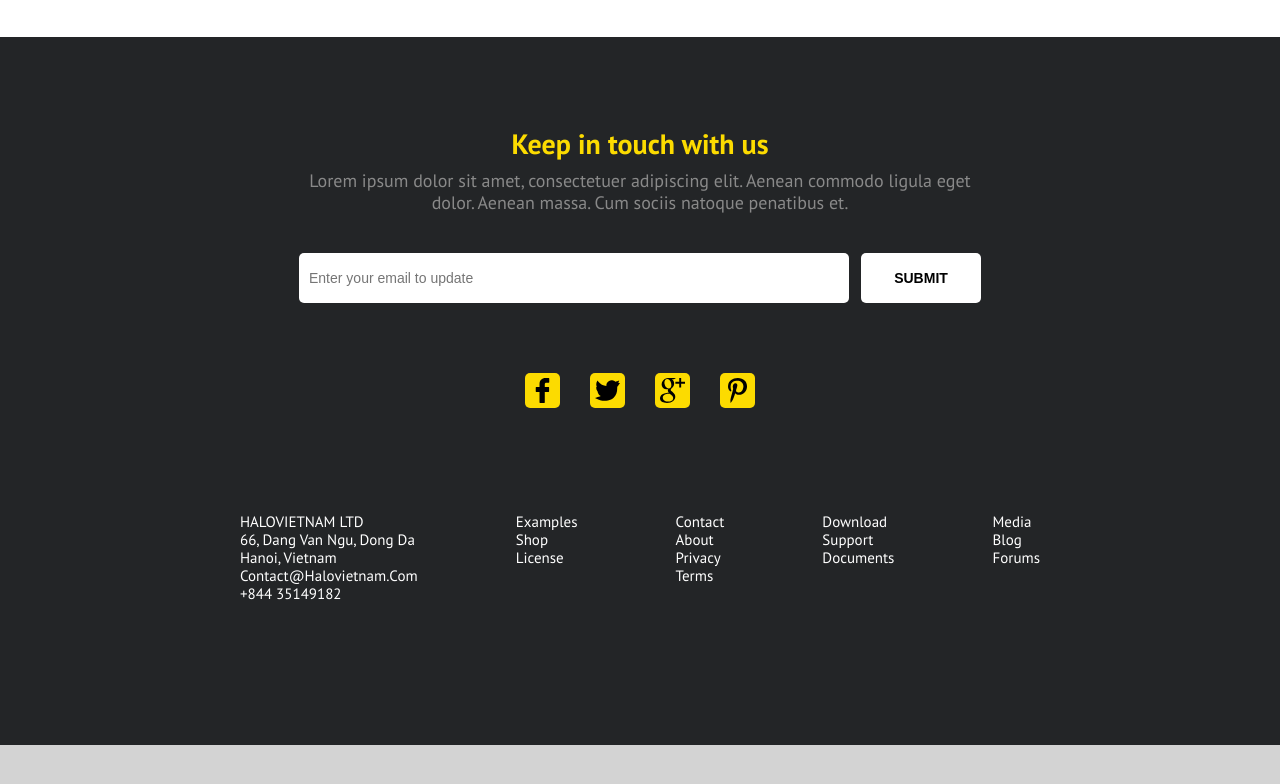
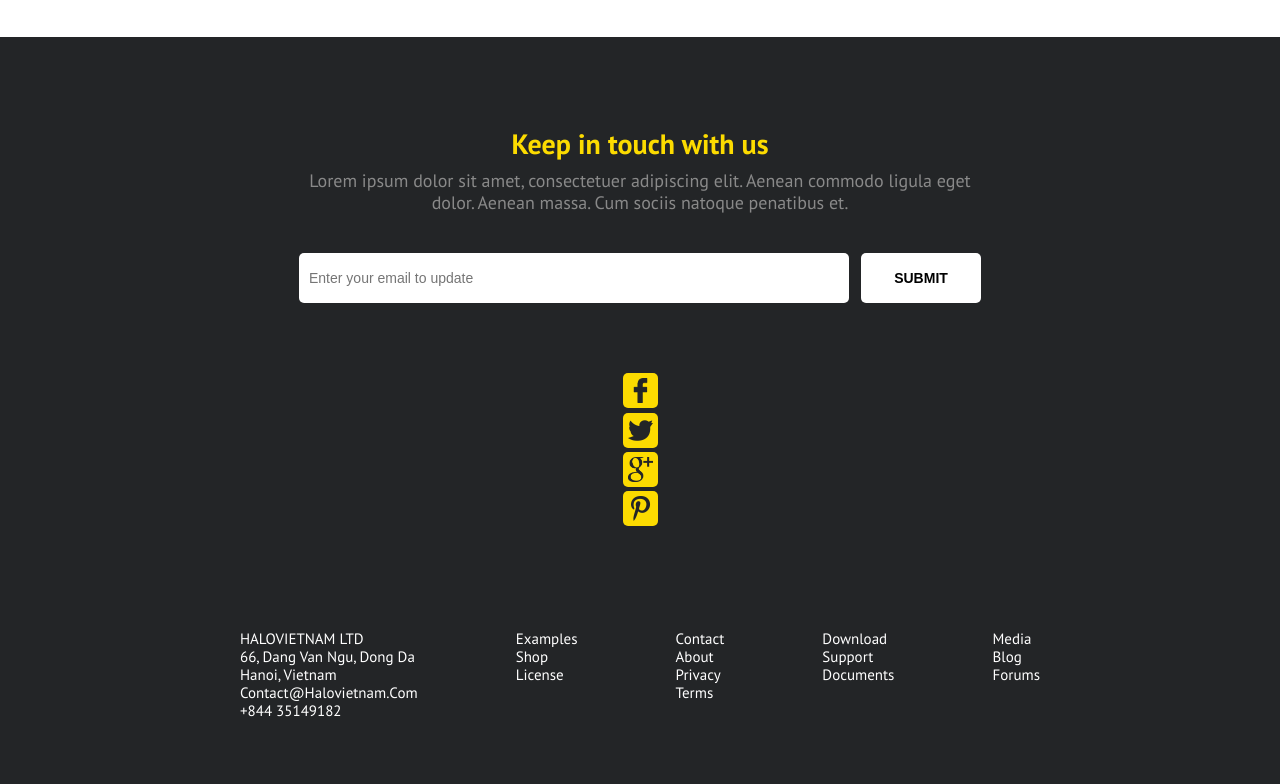
Before and after one commit to rodzera/tinyone, a plain HTML site: page index.html in a window 1280 px wide. Shown: the part 1316-2100 px from the top of the page. Before the commit the page ends 2061 px from the top, so only its background shows below. Drawn offline with nearby package versions, Linux system fonts and the light colour scheme.

Commit message:
add ul tag

```diff
--- a/index.html
+++ b/index.html
@@ -143,39 +143,51 @@
             </form>
         </section>
         <nav class="social-media">
-            <li><a href="#"><img class="social-item" src="img/facebook-icon.svg"alt="facebook-icon"></a></li>
-            <li><a href="#"><img class="social-item" src="img/twitter-icon.svg" alt="twitter-icon"></a></li>
-            <li><a href="#"><img class="social-item" src="img/google-icon.svg" alt="google-icon"></a></li>
-            <li><a href="#"><img class="social-item" src="img/pinterest-icon.svg" alt="pinterest-icon"></a></li>
+            <ul>
+                <li><a href="#"><img class="social-item" src="img/facebook-icon.png"alt="facebook-icon"></a></li>
+                <li><a href="#"><img class="social-item" src="img/twitter-icon.png" alt="twitter-icon"></a></li>
+                <li><a href="#"><img class="social-item" src="img/google-icon.png" alt="google-icon"></a></li>
+                <li><a href="#"><img class="social-item" src="img/pinterest-icon.png" alt="pinterest-icon"></a></li>
+            </ul>
         </nav>
         <footer class="footer">
             <div class="footer-contact">
+                <ul>
                     <li>HALOVIETNAM LTD</li>
                     <li>66, dang van ngu, dong da</li>
                     <li>hanoi, vietnam</li>
                     <li>contact@halovietnam.com</li>
                     <li>+844 35149182</li>
+                </ul>
             </div>
             <nav class="footer-content">
+                <ul>
                     <li>examples</li>
                     <li>shop</li>
                     <li>license</li>
+                </ul>
             </nav>
             <nav class="footer-content">
+                <ul>
                     <li>contact</li>
                     <li>about</li>
                     <li>privacy</li>
                     <li>terms</li>
+                </ul>
             </nav>
             <nav class="footer-content">
+                <ul>
                     <li>download</li>
                     <li>support</li>
                     <li>documents</li>
+                </ul>
             </nav>
             <nav class="footer-content">
+                <ul>
                     <li>media</li>
                     <li>blog</li>
                     <li>forums</li>
+                </ul>
             </nav>
         </footer>
     </div>
```
Lines whose indentation alone changed are shown as unchanged.
